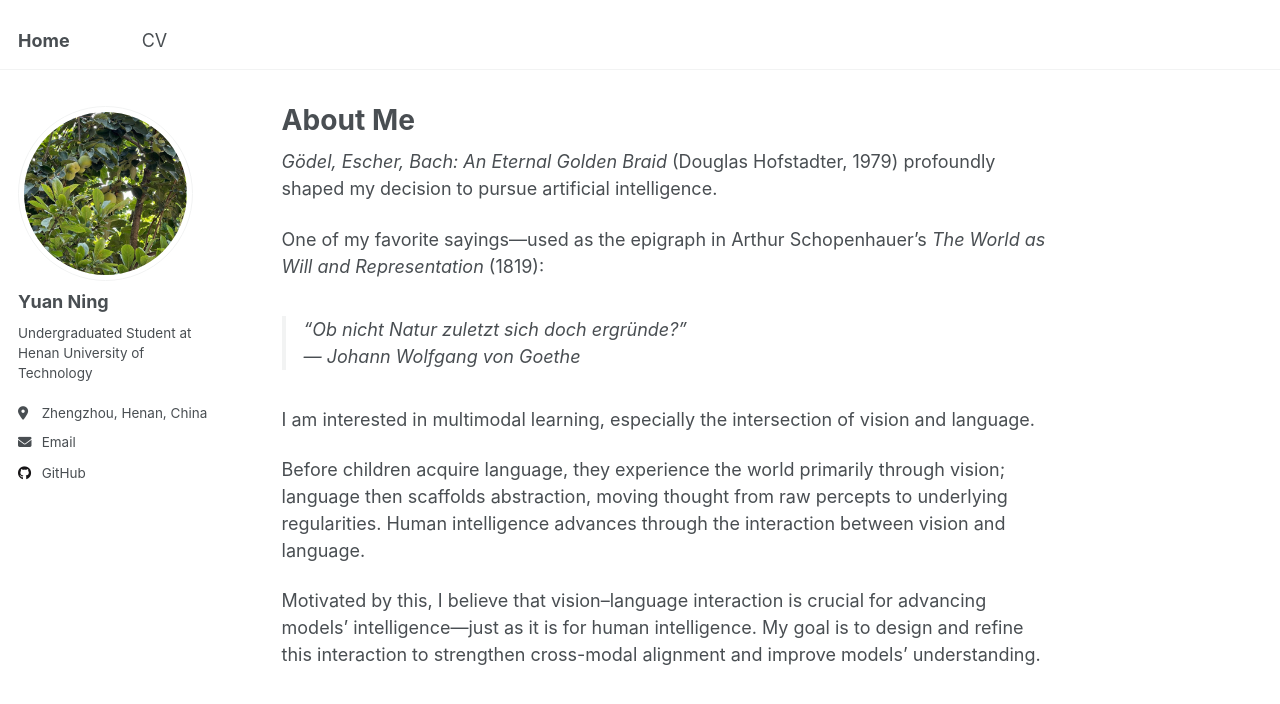
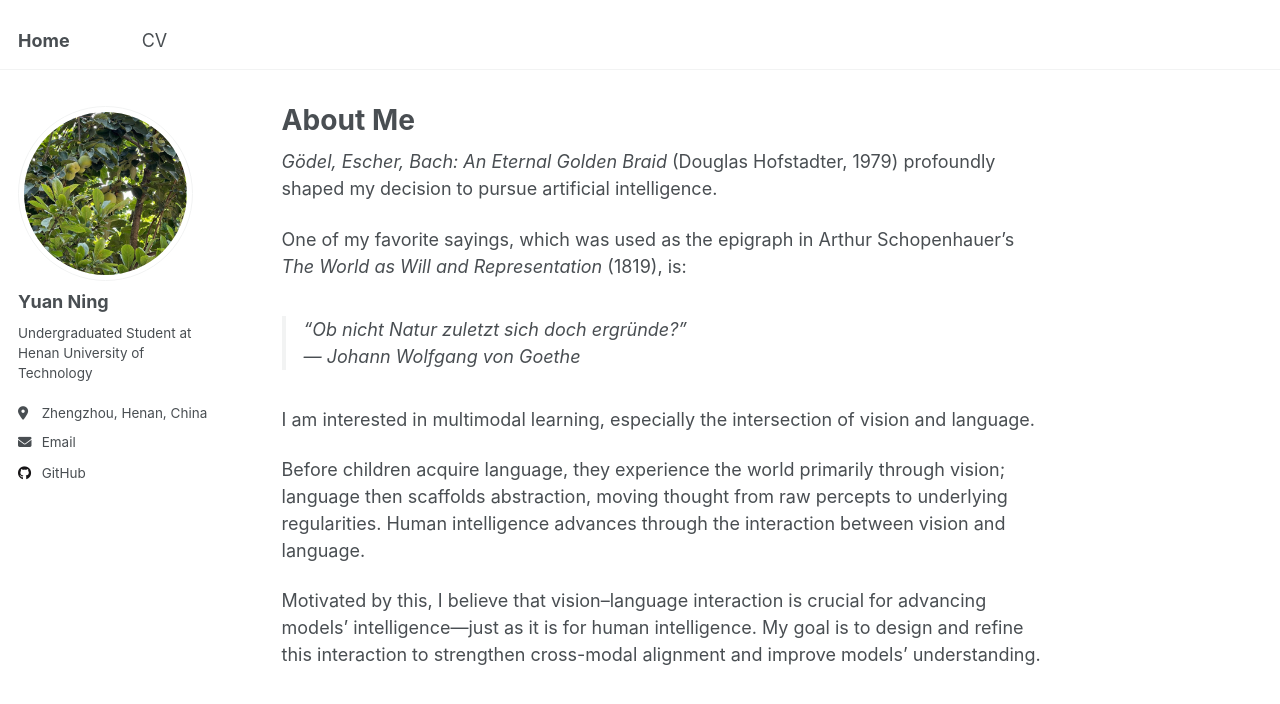
Before and after one commit to YuanN1ng/YuanN1ng.github.io, a Jekyll site: the page built from _pages/about.md, in a window 1280 px wide and 1145 px high, cut to the strip 0-949 px from the top of the window. Shown: the top 704 px of the strip. Built offline with Jekyll 4.4.1, drawn with Linux system fonts in a browser that asks for light colours.

Commit message:
Update about.md

```diff
--- a/_pages/about.md
+++ b/_pages/about.md
@@ -9,7 +9,7 @@ redirect_from:
 
 *Gödel, Escher, Bach: An Eternal Golden Braid* (Douglas Hofstadter, 1979) profoundly shaped my decision to pursue artificial intelligence.
 
-One of my favorite sayings—used as the epigraph in Arthur Schopenhauer’s *The World as Will and Representation* (1819):
+One of my favorite sayings, which was used as the epigraph in Arthur Schopenhauer’s *The World as Will and Representation* (1819), is:
 
 > *“Ob nicht Natur zuletzt sich doch ergründe?”*
 > — Johann Wolfgang von Goethe
```
